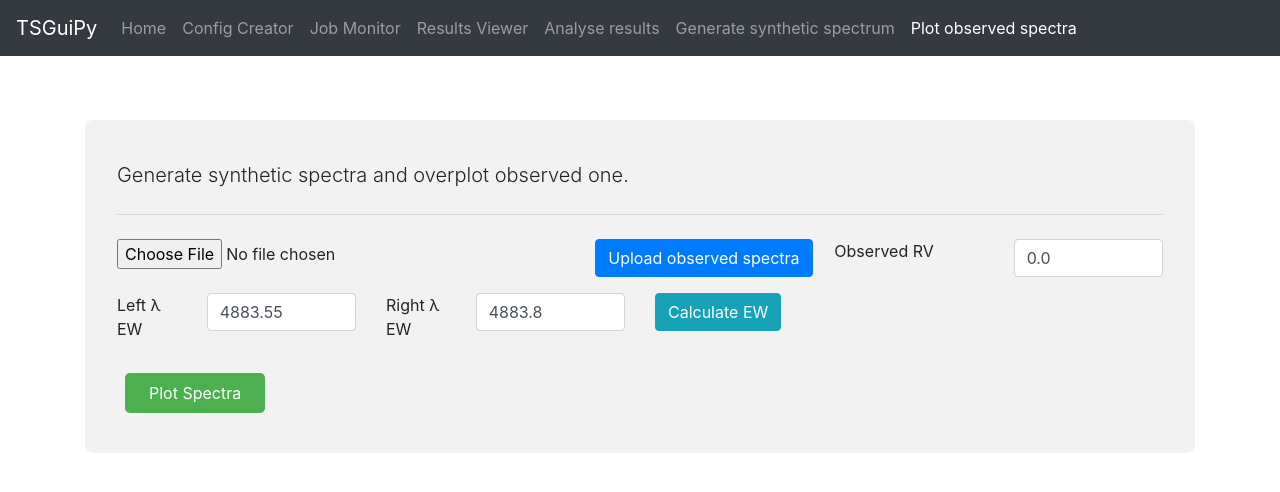
After one commit to stormnick/TSGuiPy, a Flask app: page /plot_observed_spectra in a window 1280 px wide. The commit adds this page. Shown: the top 492 px of the page. Run offline with Flask 3, Linux system fonts and the light colour scheme; some libraries are stand-ins or nearby versions.

Commit message:
adding plotting of observed spectra page

```diff
--- a/src/app.py
+++ b/src/app.py
@@ -166,6 +166,10 @@ def results():
 def generate_synthetic_spectrum():
     return render_template('generate_synthetic_spectrum.html')
 
+@app.route('/plot_observed_spectra')
+def plot_observed_spectra_html():
+    return render_template('plot_observed_spectra.html')
+
 def call_m3d(teff, logg, feh, vmic, lmin, lmax, ldelta, nlte_element, nlte_iter, xfeabundances: dict, vmac, rotation, resolution, linelist_path=None, loggf_limit=-5.0):
     if linelist_path is None:
         linelist_path = "/Users/storm/docker_common_folder/TSFitPy/input_files/linelists/linelist_for_fitting/"
@@ -214,6 +218,19 @@ def call_m3d(teff, logg, feh, vmic, lmin, lmax, ldelta, nlte_element, nlte_iter,
         parsed_linelist_dict.append({"wavelength": wavelength_element, "element": element_linelist, "loggf": loggf, "name": f"{wavelength_element:.2f} {element_linelist} {loggf:.3f}"})
 
     return list(wavelength), list(norm_flux), parsed_linelist_dict
+
+
+@app.route('/plot_observed', methods=['POST'])
+def plot_observed_spectra():
+    data = request.json
+    rv = float(data['obs_rv'])
+
+    wavelength_observed, flux_observed = data_results_storage['observed_spectra']["wavelength"], data_results_storage['observed_spectra']["flux"]
+
+    wavelength_observed_rv_corrected = apply_doppler_correction(wavelength_observed, rv)
+
+    fig = plot.plot_observed_spectra(wavelength_observed_rv_corrected, flux_observed)
+    return jsonify({"data": fig.to_dict()["data"], "layout": fig.to_dict()["layout"]})
 
 
 @app.route('/get_m3d_plot', methods=['POST'])
@@ -400,7 +417,8 @@ def upload_spectra():
     #options = data_results_storage["options"]
     # Optionally, clean up by deleting the temporary files
     # now route to analyse_results
-    return redirect(url_for('generate_synthetic_spectrum'))
+    #return redirect(url_for('generate_synthetic_spectrum'))
+    return jsonify({'message': 'Upload successful', 'status': 'success'})
 
 def process_file(folder_path, processed_dict):
     # linemask loading
--- a/src/templates/analyse_results.html
+++ b/src/templates/analyse_results.html
@@ -69,6 +69,9 @@
                 </li>
                 <li class="nav-item">
                     <a class="nav-link" href="/generate_synthetic_spectrum">Generate synthetic spectrum</a>
+                </li>
+                <li class="nav-item">
+                    <a class="nav-link" href="/plot_observed_spectra">Plot observed spectra</a>
                 </li>
             </ul>
         </div>
--- a/src/templates/config.html
+++ b/src/templates/config.html
@@ -47,6 +47,9 @@
                 </li>
                 <li class="nav-item">
                     <a class="nav-link" href="/generate_synthetic_spectrum">Generate synthetic spectrum</a>
+                </li>
+                <li class="nav-item">
+                    <a class="nav-link" href="/plot_observed_spectra">Plot observed spectra</a>
                 </li>
             </ul>
         </div>
--- a/src/templates/generate_synthetic_spectrum.html
+++ b/src/templates/generate_synthetic_spectrum.html
@@ -322,6 +322,9 @@
                 <li class="nav-item active">
                     <a class="nav-link" href="#">Generate synthetic spectrum</a>
                 </li>
+                <li class="nav-item">
+                    <a class="nav-link" href="/plot_observed_spectra">Plot observed spectra</a>
+                </li>
             </ul>
         </div>
     </nav>
--- a/src/templates/home_page.html
+++ b/src/templates/home_page.html
@@ -58,6 +58,9 @@
                 <li class="nav-item">
                     <a class="nav-link" href="/generate_synthetic_spectrum">Generate synthetic spectrum</a>
                 </li>
+                <li class="nav-item">
+                    <a class="nav-link" href="/plot_observed_spectra">Plot observed spectra</a>
+                </li>
             </ul>
         </div>
     </nav>
--- a/src/templates/index.html
+++ b/src/templates/index.html
@@ -90,6 +90,9 @@
                 <li class="nav-item">
                     <a class="nav-link" href="/generate_synthetic_spectrum">Generate synthetic spectrum</a>
                 </li>
+                <li class="nav-item">
+                    <a class="nav-link" href="/plot_observed_spectra">Plot observed spectra</a>
+                </li>
             </ul>
         </div>
     </nav>
--- /dev/null
+++ b/src/templates/plot_observed_spectra.html
@@ -0,0 +1,302 @@
+<!DOCTYPE html>
+<html lang="en">
+<head>
+    <meta charset="UTF-8">
+    <meta name="viewport" content="width=device-width, initial-scale=1.0">
+    <title>Spectra Fitting Application</title>
+    <link rel="icon" type="image/x-icon" href="{{ url_for('static', filename='favicon.ico') }}">
+    <!-- Bootstrap CSS -->
+    <link rel="stylesheet" href="https://stackpath.bootstrapcdn.com/bootstrap/4.3.1/css/bootstrap.min.css">
+    <style>
+        .jumbotron {
+            background-color: #f2f2f2;
+            border-radius: 0.5rem;
+            padding: 2rem;
+            margin-top: 2rem;
+        }
+        .btn-custom {
+            background-color: #4CAF50;
+            color: white;
+            padding: 0.5rem 1.5rem;
+            margin: 0.5rem;
+            border: none;
+            border-radius: 0.3rem;
+            cursor: pointer;
+        }
+        .container {
+            padding-top: 2rem;
+        }
+        .flex-container {
+            display: flex;
+            align-items: center; /* Aligns items vertically in the center */
+            justify-content: space-between; /* Adds space between the flex items */
+            margin-bottom: 10px; /* Adds some space between each form-group */
+        }
+
+        .flex-item {
+            flex: 1; /* Allows items to grow and fill the space */
+            margin-right: 5px; /* Adds some space between label and input */
+        }
+
+        .flex-item input {
+            width: 100%; /* Makes input take the full width of its container */
+        }
+
+        .blue { background-color: #007bff; }
+        .green { background-color: #28a745; }
+        .red { background-color: #dc3545; }
+    </style>
+    <script src="https://cdn.plot.ly/plotly-latest.min.js"></script>
+    <script src="https://code.jquery.com/jquery-3.6.0.min.js"></script>
+    <script src="https://cdnjs.cloudflare.com/ajax/libs/popper.js/1.14.7/umd/popper.min.js"></script>
+    <script src="https://stackpath.bootstrapcdn.com/bootstrap/4.3.1/js/bootstrap.min.js"></script>
+    <script>
+    function plotObserved() {
+    displayNotification("Processing...", 3000, "blue"); // Example: blue for processing
+
+    const requestData = {
+        obs_rv: document.getElementById("obs_rv").value
+    };
+
+    $.ajax({
+        url: 'plot_observed',
+        type: 'POST',
+        contentType: 'application/json',
+        data: JSON.stringify(requestData),
+        success: function(data) {
+            // Clear the plot-container
+            const plotContainer = document.getElementById('plot-container');
+            plotContainer.innerHTML = '';
+
+            // Reconstruct the plot using the received data and layout
+            Plotly.newPlot('plot-container', data.data, data.layout);
+            displayNotification("Success!", 3000, "green");
+        },
+        error: function(jqxhr, textStatus, error) {
+            console.error("Request Failed: " + textStatus + ", " + error); // Log any errors to the console
+            displayNotification("Error occurred!", 3000, "red");
+        }
+    });
+    }
+
+    $(document).ready(function() {
+    $('#uploadForm').on('submit', function(e) {
+        console.log('Uploading spectra...');
+        e.preventDefault(); // Stop form from submitting normally
+        var formData = new FormData(this);
+
+        $.ajax({
+            url: '/upload_spectra',
+            type: 'POST',
+            data: formData,
+            processData: false, // Tell jQuery not to process the data
+            contentType: false, // Tell jQuery not to set contentType
+            success: function(response) {
+                console.log('Upload successful');
+                // Handle success
+                alert('Upload successful!');
+            },
+            error: function(xhr, status, error) {
+                console.log('Upload error');
+                // Handle error
+                alert('Upload failed!');
+            }
+        });
+    });
+    });
+
+
+
+    function displayNotification(message, duration, color) {
+        const notification = document.getElementById("notification");
+        notification.textContent = message;
+        notification.style.display = "block";
+        console.log(color)
+        notification.style.backgroundColor = color; // Change button color based on the argument
+        setTimeout(function() {
+            notification.style.display = "none";
+        }, duration);
+    }
+
+    function updateIntegrals() {
+    let currentShapeIndexIntegrals = null; // Track the current shape index
+    const requestData = {
+        left_x_boundary: document.getElementById('left_x_boundary').value,
+        right_x_boundary: document.getElementById('right_x_boundary').value,
+        plot_data: document.getElementById('plot-container').data
+    };
+
+    $.ajax({
+        url: '/synthetic_calculate_integral',
+        type: 'POST',
+        contentType: 'application/json',
+        data: JSON.stringify(requestData),
+        success: function(data) {
+            document.getElementById('integral_observed').innerText = "Observed EW: " + data.integral_observed;
+            // Update Plotly graph here
+            // First, remove the existing line if there is one
+            if (currentShapeIndexIntegrals !== null) {
+                Plotly.relayout('plot-container', {
+                    shapes: [], // Clear existing shapes
+                    annotations: []
+                });
+            }
+            // Update the plot to include a vertical line at column's x_value
+            const update = {
+                shapes: [{
+                    type: 'line',
+                    x0: requestData.left_x_boundary,
+                    y0: 0,
+                    x1: requestData.left_x_boundary,
+                    y1: 1.05,
+                    xref: 'x',
+                    yref: 'paper',
+                    line: {
+                        color: 'black',
+                        width: 2
+                    }
+                },
+                {
+                    type: 'line',
+                    x0: requestData.right_x_boundary,
+                    y0: 0,
+                    x1: requestData.right_x_boundary,
+                    y1: 1.05,
+                    xref: 'x',
+                    yref: 'paper',
+                    line: {
+                        color: 'black',
+                        width: 2
+                    }
+                }
+                ],
+                annotations: [{
+                    x: requestData.left_x_boundary,
+                    y: 1.10,
+                    xref: 'x',
+                    yref: 'paper',
+                    text: requestData.left_x_boundary,
+                    showarrow: false,
+                    arrowhead: 7,
+                    font: {
+                        size: 12,
+                        color: 'black'
+                    },
+                    // center the text
+                    xanchor: 'middle',
+                    yanchor: 'middle'
+                },
+                {
+                    x: requestData.right_x_boundary,
+                    y: 1.10,
+                    xref: 'x',
+                    yref: 'paper',
+                    text: requestData.right_x_boundary,
+                    showarrow: false,
+                    arrowhead: 7,
+                    font: {
+                        size: 12,
+                        color: 'black'
+                    },
+                    // center the text
+                    xanchor: 'middle',
+                    yanchor: 'middle'
+                }
+                ]
+            };
+            Plotly.relayout('plot-container', update);
+            currentShapeIndexIntegrals = 0; // This works under the assumption you only have this one shape
+    },
+        error: function(jqxhr, textStatus, error) {
+            console.error("Request Failed: " + textStatus + ", " + error); // Log any errors to the console
+        }
+    });
+}
+</script>
+</head>
+<body>
+    <!-- Navigation Bar -->
+    <nav class="navbar navbar-expand-lg navbar-dark bg-dark">
+        <a class="navbar-brand" href="#">TSGuiPy</a>
+        <button class="navbar-toggler" type="button" data-toggle="collapse" data-target="#navbarNav" aria-controls="navbarNav" aria-expanded="false" aria-label="Toggle navigation">
+            <span class="navbar-toggler-icon"></span>
+        </button>
+        <div class="collapse navbar-collapse" id="navbarNav">
+            <ul class="navbar-nav">
+                <li class="nav-item">
+                    <a class="nav-link" href="/">Home</a>
+                </li>
+                <li class="nav-item">
+                    <a class="nav-link" href="/config">Config Creator</a>
+                </li>
+                <li class="nav-item">
+                    <a class="nav-link" href="/monitor">Job Monitor</a>
+                </li>
+                <li class="nav-item">
+                    <a class="nav-link" href="/plot_results">Results Viewer</a>
+                </li>
+                <li class="nav-item">
+                    <a class="nav-link" href="/analyse_results">Analyse results</a>
+                </li>
+                <li class="nav-item">
+                    <a class="nav-link" href="/generate_synthetic_spectrum">Generate synthetic spectrum</a>
+                </li>
+                <li class="nav-item active">
+                    <a class="nav-link" href="#">Plot observed spectra</a>
+                </li>
+            </ul>
+        </div>
+    </nav>
+    <div id="notification" style="display: none; position: fixed; bottom: 20px; right: 20px; background-color: #f44336; color: white; padding: 16px; border-radius: 8px;">Notification</div>
+    <!-- Jumbotron -->
+    <div class="container">
+        <div class="jumbotron">
+            <h1 class="display-4"></h1>
+            <p class="lead">Generate synthetic spectra and overplot observed one.</p>
+            <hr class="my-4">
+            <div class="row form-group">
+                <div class="col-md-8">
+                    <form id="uploadForm" action="/upload_spectra" method="post" enctype="multipart/form-data">
+                        <div class="row"> <!-- Ensures elements are in a flex row -->
+                            <div class="col-8"> <!-- Adjust the size as needed -->
+                                <input type="file" name="file">
+                            </div>
+                            <div class="col-4"> <!-- Adjust the size as needed -->
+                                <input type="submit" value="Upload observed spectra" class="btn btn-primary">
+                            </div>
+                        </div>
+                    </form>
+                </div>
+                <div class="col-md-2">
+                    <label for="obs_rv">Observed RV</label>
+                </div>
+                <div class="col-md-2">
+                    <input type="number" class="form-control" id="obs_rv" name="obs_rv" value="0.0">
+                </div>
+            </div>
+            <div class="row form-group">
+                <div class="col-md-1">
+                    <label for="left_x_boundary">Left λ EW</label>
+                </div>
+                <div class="col-md-2">
+                    <input type="number" class="form-control" id="left_x_boundary" name="left_x_boundary" value="4883.55">
+                </div>
+                <div class="col-md-1">
+                    <label for="right_x_boundary">Right λ EW</label>
+                </div>
+                <div class="col-md-2">
+                    <input type="number" class="form-control" id="right_x_boundary" name="right_x_boundary" value="4883.8">
+                </div>
+                <div class="col-md-2">
+                    <button class="btn btn-info" onclick="updateIntegrals()">Calculate EW</button>
+                </div>
+            </div>
+            <button class="btn btn-custom" onclick="plotObserved()">Plot Spectra</button>
+            <div id="integral_observed"></div>
+            <div id="plot-container"></div>
+        </div>
+
+    </div>
+
+</body>
+</html>
--- a/src/templates/plot_results.html
+++ b/src/templates/plot_results.html
@@ -112,6 +112,9 @@
                 <li class="nav-item">
                     <a class="nav-link" href="/generate_synthetic_spectrum">Generate synthetic spectrum</a>
                 </li>
+                <li class="nav-item">
+                    <a class="nav-link" href="/plot_observed_spectra">Plot observed spectra</a>
+                </li>
             </ul>
         </div>
     </nav>
```
Also changed, not shown: src/plot.py (+9 -0 lines).
